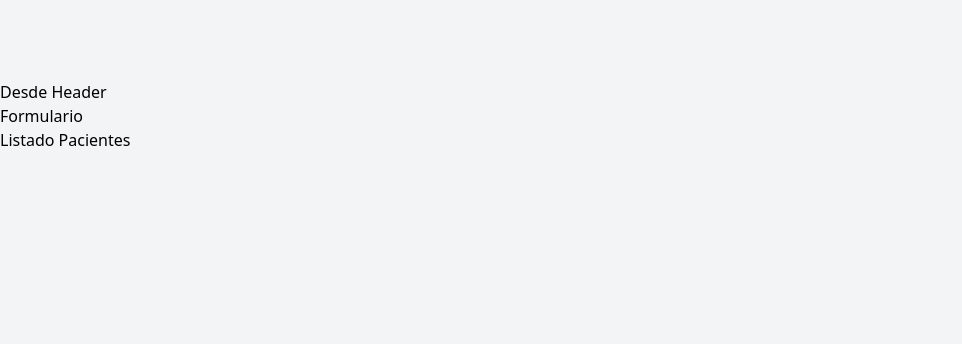
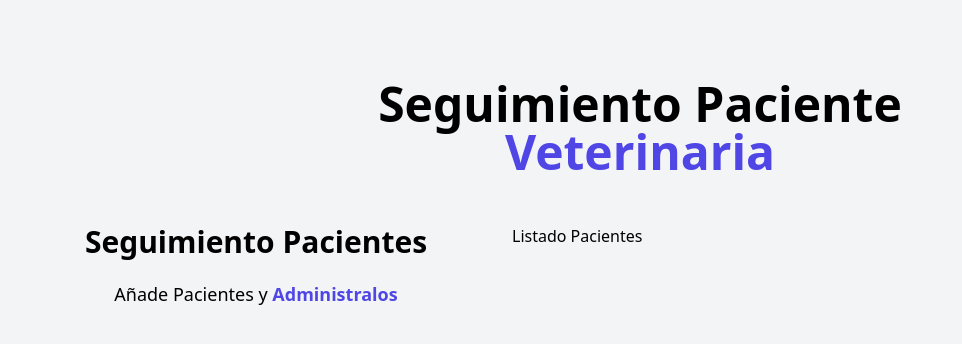
Before and after one commit to soyReynald/doctors, a React (Vite) app in the folder app/: page / in a window 1280 px wide. Shown: the top 344 px of the page, without its empty margins (0-962 px from the left). Built offline with nearby package versions, Linux system fonts and the light colour scheme.

Commit message:
[U] Updating some styles and working with the formulary

```diff
--- a/app/src/App.jsx
+++ b/app/src/App.jsx
@@ -1,18 +1,19 @@
-import Formulario from "./components/Formulario"
-import Header from "./components/Header"
-import ListadoPacientes from "./components/ListadoPacientes"
+import Formulario from "./components/Formulario";
+import Header from "./components/Header";
+import ListadoPacientes from "./components/ListadoPacientes";
 
 function App() {
-
     return (
         <>
             <div className="container mx-auto pt-20">
                 <Header />
+                <div className="mt-12 md:flex">
                     <Formulario />
                     <ListadoPacientes />
                 </div>
+            </div>
         </>
-  )
+    );
 }
 
-export default App
+export default App;
--- a/app/src/components/Formulario.jsx
+++ b/app/src/components/Formulario.jsx
@@ -1,11 +1,17 @@
-import React from 'react'
+import React from "react";
 
 const Formulario = () => {
     return (
-        <div>
-            <h2>Formulario</h2>
+        <div className="md:w-1/2 lg:w-2/5">
+            <h2 className="font-black text-3xl text-center">
+                Seguimiento Pacientes
+            </h2>
+            <p className="text-lg mt-5 text-center">
+                Añade Pacientes y {""}
+                <span className="text-indigo-600 font-bold">Administralos</span>
+            </p>
         </div>
-    )
-}
+    );
+};
 
-export default Formulario
+export default Formulario;
--- a/app/src/components/Header.jsx
+++ b/app/src/components/Header.jsx
@@ -1,11 +1,12 @@
-import React from 'react'
+import React from "react";
 
 const Header = () => {
     return (
-        <div>
-            <h1>Desde Header</h1>
-        </div>
-    )
-}
+        <h1 className="font-black text-5xl text-center md:w-1/2 mx-auto">
+            Seguimiento Paciente{" "}
+            <span className="text-indigo-600">Veterinaria</span>
+        </h1>
+    );
+};
 
-export default Header
+export default Header;
--- a/app/src/components/ListadoPacientes.jsx
+++ b/app/src/components/ListadoPacientes.jsx
@@ -1,9 +1,11 @@
-import React from 'react'
+import React from "react";
 
 const ListadoPacientes = () => {
     return (
-        <h2>Listado Pacientes</h2>
-    )
-}
+        <div className="md:w-1/2 lg:w-2/5">
+            <h2>Listado Pacientes</h2>
+        </div>
+    );
+};
 
-export default ListadoPacientes
+export default ListadoPacientes;
```
Lines whose indentation alone changed are shown as unchanged.
